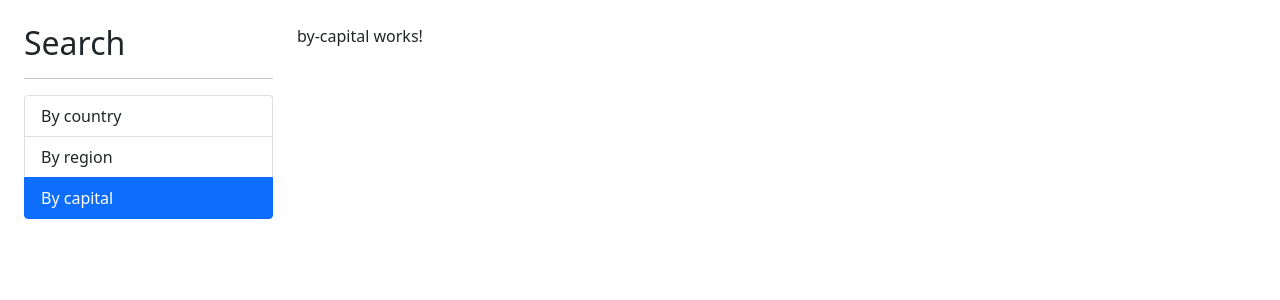
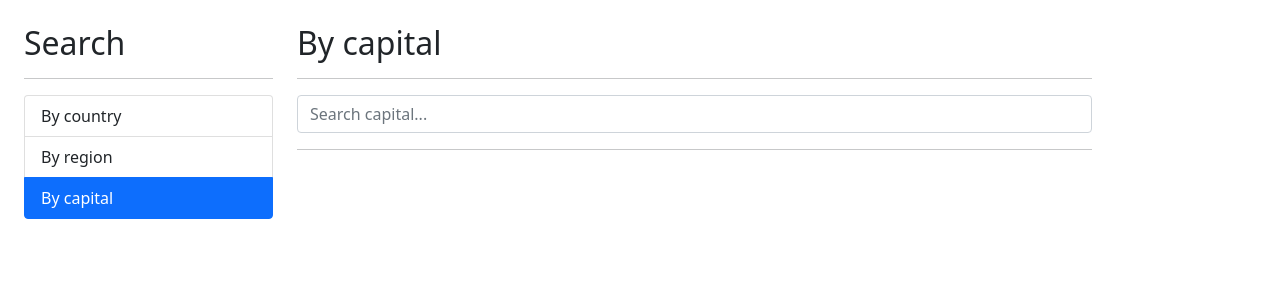
Before and after one commit to sorayaleon/ngCountriesApp, an Angular app: page /capital in a window 1280 px wide. Shown: the top 300 px of the page. Built offline with nearby package versions, Linux system fonts and the light colour scheme.

Commit message:
By capital

```diff
--- a/src/app/country/components/country-input/country-input.component.html
+++ b/src/app/country/components/country-input/country-input.component.html
@@ -1,3 +1,3 @@
 <form (ngSubmit)="search()" autocomplete="off">
-  <input type="text" name="term" class="form-control" [(ngModel)]="term" (input)='keyPress()' placeholder="Search country">
+  <input type="text" name="term" class="form-control" [(ngModel)]="term" (input)='keyPress()' [placeholder]="placeholder">
 </form>
--- a/src/app/country/components/country-input/country-input.component.ts
+++ b/src/app/country/components/country-input/country-input.component.ts
@@ -1,4 +1,4 @@
-import { Component, EventEmitter, Output, OnInit } from '@angular/core';
+import { Component, EventEmitter, Output, OnInit, Input } from '@angular/core';
 import { debounceTime, Subject } from 'rxjs';
 
 @Component({
@@ -11,6 +11,8 @@ export class CountryInputComponent implements OnInit {
 
   @Output() onEnter: EventEmitter<string> = new EventEmitter();
   @Output() onDebounce: EventEmitter<string> = new EventEmitter();
+
+  @Input() placeholder: string = '';
 
   debouncer: Subject<string> = new Subject();
 
--- a/src/app/country/components/country-table/country-table.component.html
+++ b/src/app/country/components/country-table/country-table.component.html
@@ -12,7 +12,7 @@
     <tr *ngFor="let country of countries; let i = index">
       <td>{{ i + 1 }}</td>
       <td><img class="small-flag" [src]="country.flags.svg"></td>
-      <td>{{ country.name.common }}</td>
+      <td>{{ country.capital }}, {{ country.name.common }}</td>
       <td>{{ country.population | number }}</td>
       <td>
         <a [routerLink]="['/country', country.cca2]">Show</a>
--- a/src/app/country/pages/by-capital/by-capital.component.html
+++ b/src/app/country/pages/by-capital/by-capital.component.html
@@ -1 +1,17 @@
-<p>by-capital works!</p>
+<h2>By capital</h2>
+<hr>
+
+<div class="row">
+  <div class="col">
+    <app-country-input (onEnter)="search($event)" placeholder="Search capital..."></app-country-input>
+  </div>
+</div>
+
+<hr>
+
+<div *ngIf="isError" class="alert alert-danger">No search results for {{ term }}</div>
+<div *ngIf="countries.length > 0" class="alert alert-row">
+  <div class="col">
+    <app-country-table [countries]="countries"></app-country-table>
+  </div>
+</div>
--- a/src/app/country/pages/by-capital/by-capital.component.ts
+++ b/src/app/country/pages/by-capital/by-capital.component.ts
@@ -1,4 +1,6 @@
 import { Component, OnInit } from '@angular/core';
+import { Country } from '../../interfaces/country.interface';
+import { CountryService } from '../../services/country.service';
 
 @Component({
   selector: 'app-by-capital',
@@ -6,11 +8,24 @@ import { Component, OnInit } from '@angular/core';
   styles: [
   ]
 })
-export class ByCapitalComponent implements OnInit {
+export class ByCapitalComponent {
 
-  constructor() { }
+  term: string = '';
+  isError: boolean = false;
+  countries: Country[] = [];
 
-  ngOnInit(): void {
+  constructor(private countryService: CountryService) { }
+
+  search(term: string) {
+    this.isError = false;
+    this.term = term;
+
+    this.countryService.searchCapital(this.term).subscribe(countries => {
+      this.countries = countries;
+    }, (err) => {
+      this.isError = true;
+      this.countries = [];
+    });
   }
 
 }
--- a/src/app/country/pages/by-country/by-country.component.html
+++ b/src/app/country/pages/by-country/by-country.component.html
@@ -3,7 +3,7 @@
 
 <div class="row">
   <div class="col">
-    <app-country-input (onEnter)="search($event)" (onDebounce)="suggestions($event)"></app-country-input>
+    <app-country-input (onEnter)="search($event)" (onDebounce)="suggestions($event)" placeholder="Search country..."></app-country-input>
   </div>
 </div>
 
--- a/src/app/country/services/country.service.ts
+++ b/src/app/country/services/country.service.ts
@@ -17,4 +17,10 @@ export class CountryService {
 
     return this.http.get<Country[]>(url);
   }
+
+  searchCapital(term: string): Observable<Country[]> {
+    const url = `${ this.apiUrl }/capital/${ term }`;
+
+    return this.http.get<Country[]>(url);
+  }
 }
```
